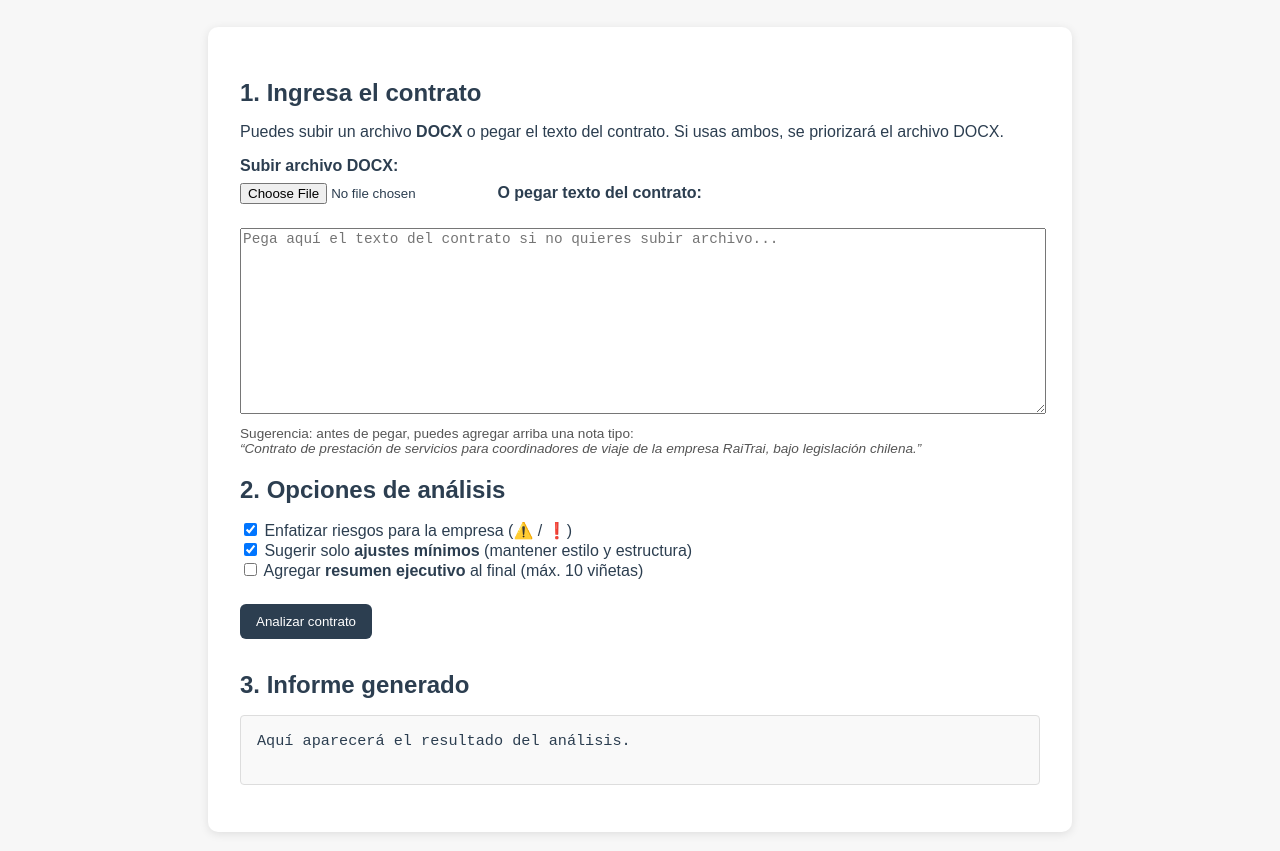
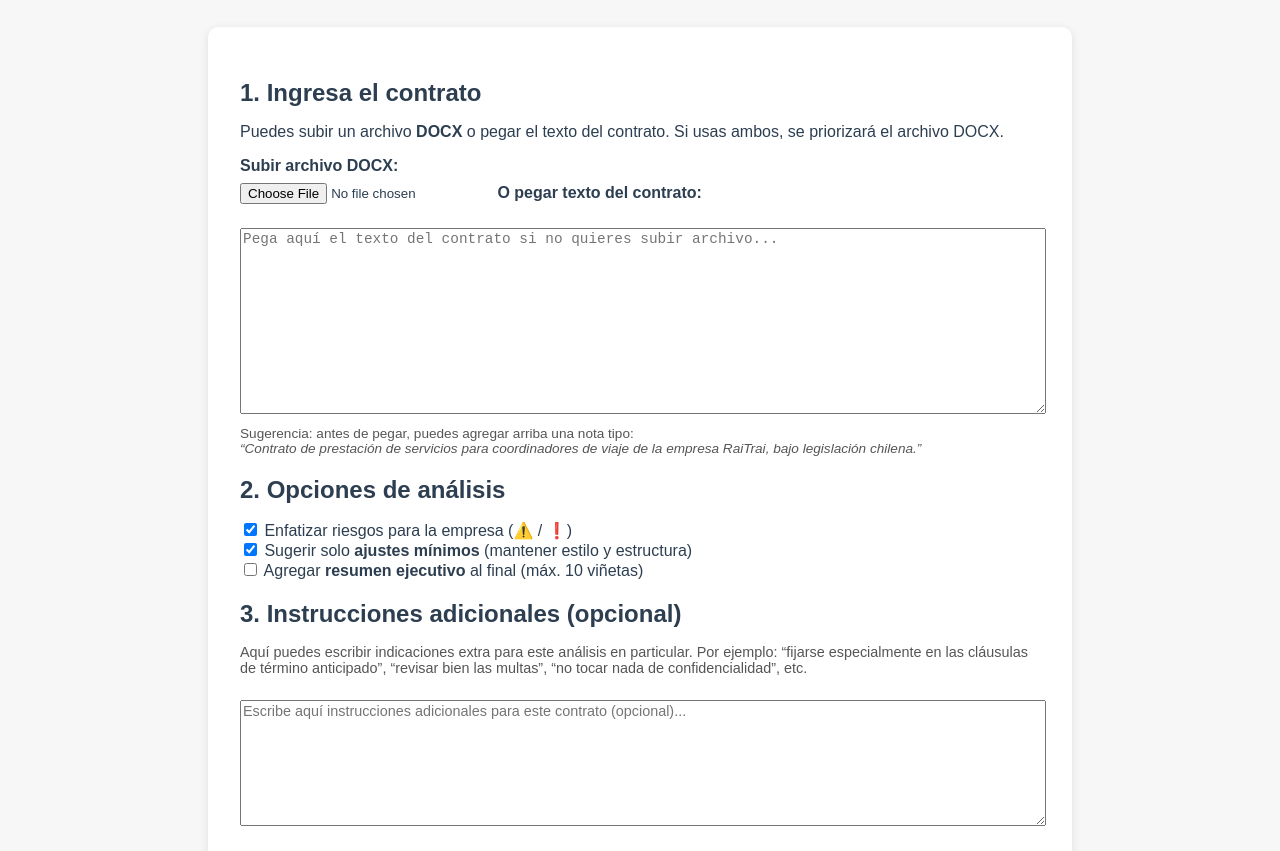
Before and after one commit to sistemas-raitrai/pdf-analisis, a website: page index.html in a window 1280 px wide. Shown: the part 98-949 px from the top of the page. Drawn offline with Linux system fonts and the light colour scheme.

Commit message:
Update index.html

```diff
--- a/index.html
+++ b/index.html
@@ -65,13 +65,28 @@
       </label><br/>
     </form>
 
+        <!-- 3. Instrucciones adicionales para el análisis -->
+    <h2>3. Instrucciones adicionales (opcional)</h2>
+    <p style="font-size: 0.9rem; color: #555;">
+      Aquí puedes escribir indicaciones extra para este análisis en particular.
+      Por ejemplo: “fijarse especialmente en las cláusulas de término anticipado”,
+      “revisar bien las multas”, “no tocar nada de confidencialidad”, etc.
+    </p>
+
+    <textarea
+      id="extraPrompt"
+      placeholder="Escribe aquí instrucciones adicionales para este contrato (opcional)..."
+      style="width: 100%; min-height: 120px; margin-top: .5rem; font-family: sans-serif; font-size: .9rem;"
+    ></textarea>
+
+
     <!-- 🔘 Botón de envío -->
     <div style="margin-top: 1.5rem;">
       <button onclick="subirPDF()">Analizar contrato</button>
     </div>
 
     <!-- Estado y resultado -->
-    <h2 style="margin-top: 2rem;">3. Informe generado</h2>
+    <h2 style="margin-top: 2rem;">Informe generado</h2>
     <div id="estado" style="margin-top: 0.5rem; font-style: italic; color: #555;"></div>
     <pre id="resultado" style="white-space: pre-wrap; background: #f9f9f9; padding: 1rem; border-radius: 4px; border: 1px solid #ddd; margin-top: .75rem;">
 Aquí aparecerá el resultado del análisis.
```
